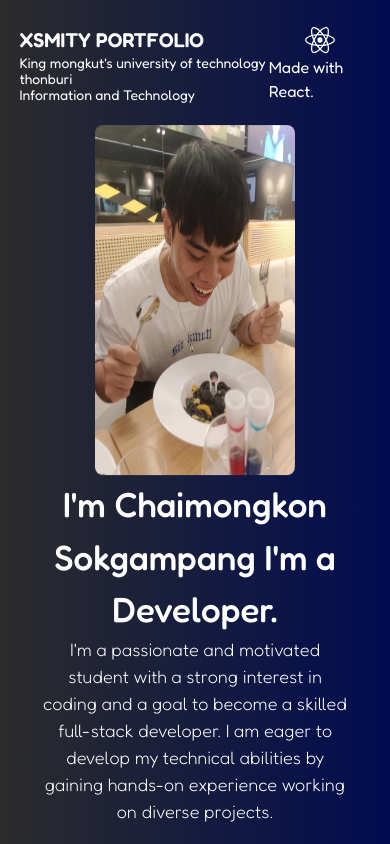
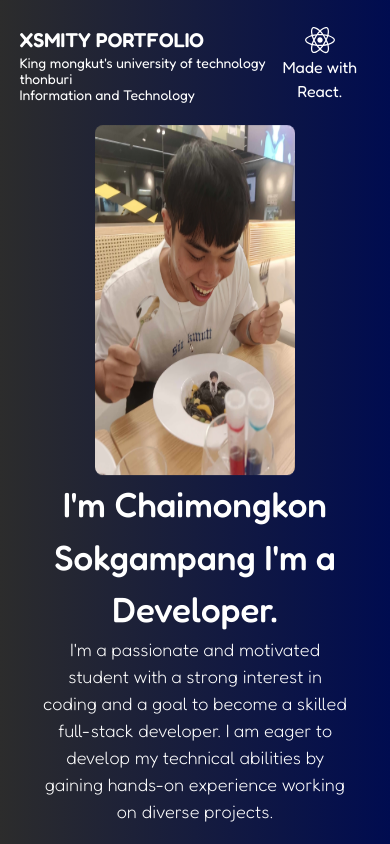
Before and after one commit to Xsmitylnwza/Portfolio, a React (Create React App) app: page / in a window 390 px wide. Shown: the top 844 px of the page. Built offline with nearby package versions, Linux system fonts and the light colour scheme.

Commit message:
add response sive for mobile

```diff
--- a/src/components/Navbar.jsx
+++ b/src/components/Navbar.jsx
@@ -18,7 +18,7 @@ export default function Navbar() {
       </div>
       <div className="flex flex-col items-center">
         {<FaReact size={30} />}
-        <div>Made with React.</div>
+        <div className="text-center sm:text-start">Made with React.</div>
       </div>
     </div>
   );
```
